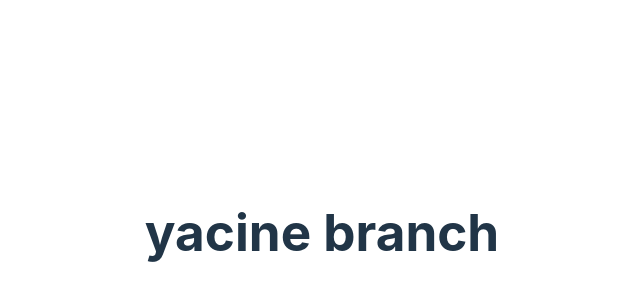
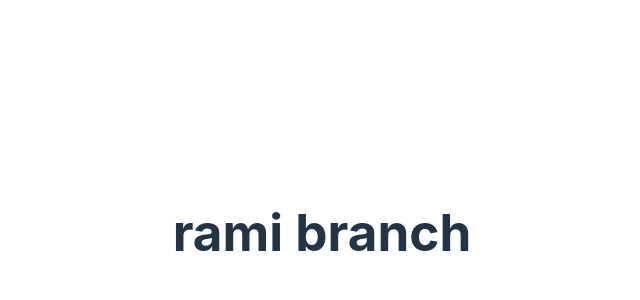
Before and after one commit to seylitanez/khedma-frontend, a React (Vite) app: page / in a window 1280 px wide. Shown: the part 168-468 px from the top of the page, without its empty margins (318-958 px from the left). Built offline with nearby package versions, Linux system fonts and the light colour scheme.

Commit message:
init rami repo

```diff
--- a/src/App.jsx
+++ b/src/App.jsx
@@ -3,11 +3,10 @@ import reactLogo from '../public/assets/react.svg'
 import './App.css'
 
 function App() {
-  const [count, setCount] = useState(0)
 
   return (
     <div className="App">
-      <h1>yacine branch</h1>
+      <h1>rami branch</h1>
     </div>
   )
 }
```
